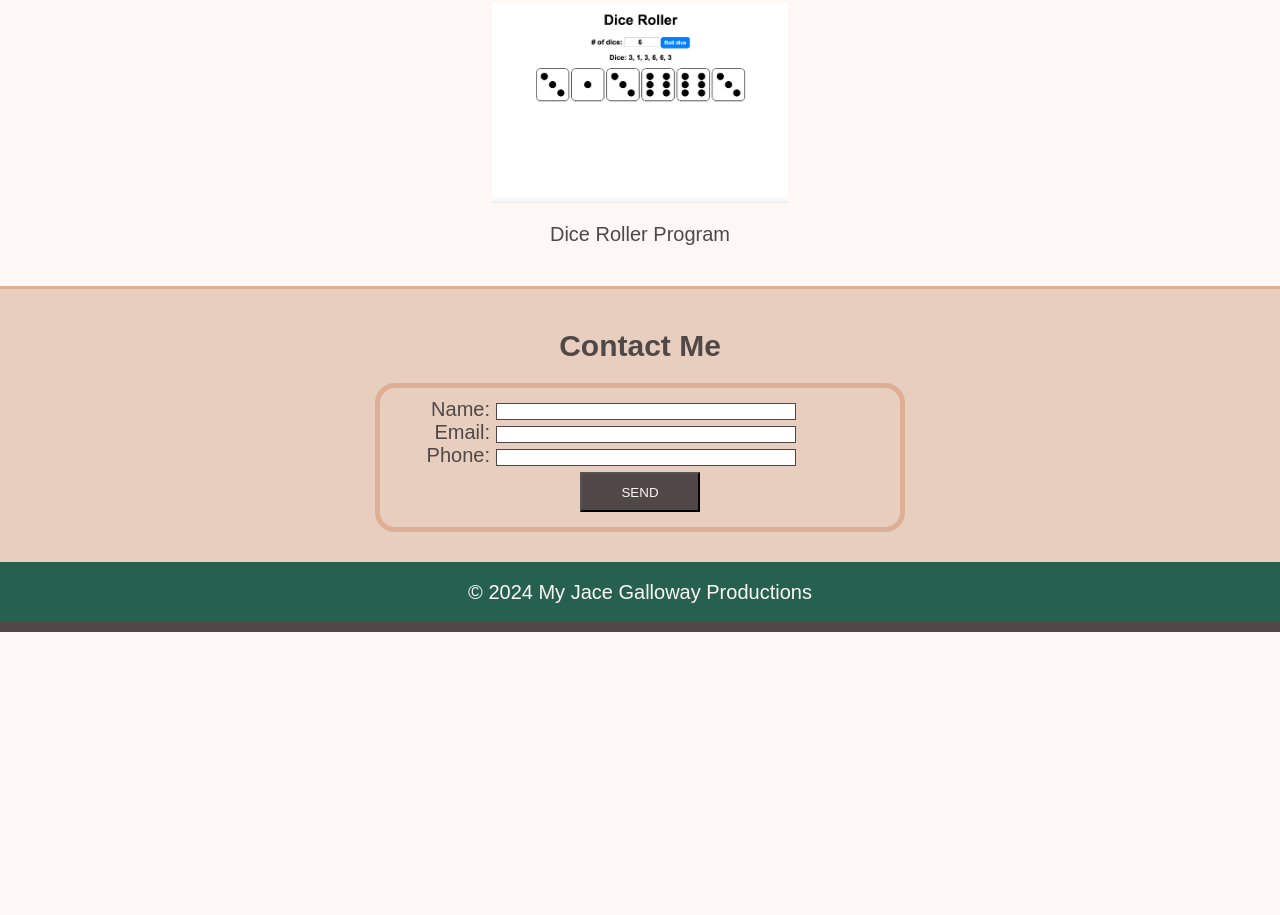
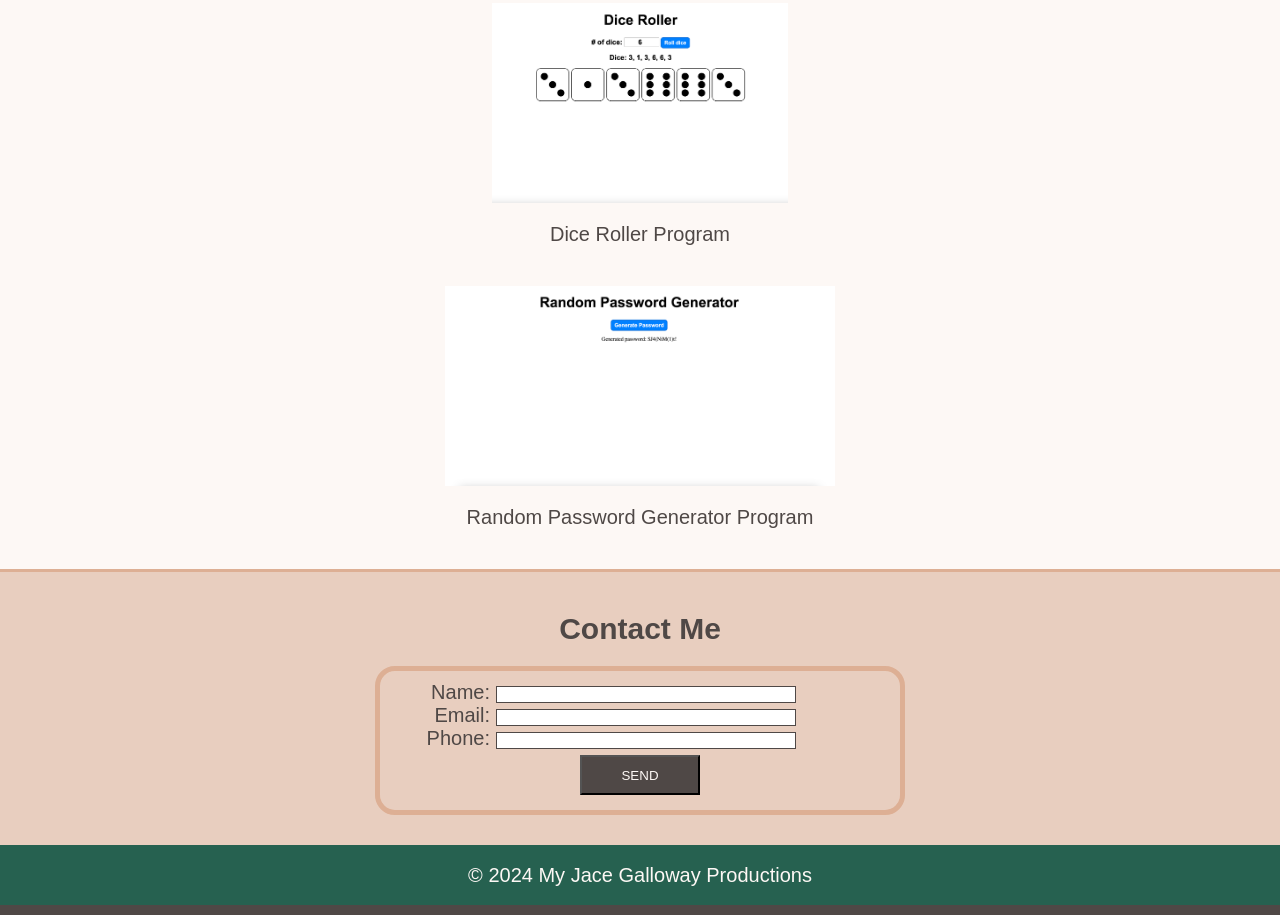
Before and after one commit to JaceG/Jace-Galloway-Website-Mini-Project-Clone, a plain HTML site: page Portfolio.html in a window 1280 px wide. Shown: the part 980-1895 px from the top of the page. Before the commit the page ends 1612 px from the top, so only its background shows below. Drawn offline with Linux system fonts and the light colour scheme.

Commit message:
Portfolio Updated with Random Password Generator Program

```diff
--- a/Portfolio.html
+++ b/Portfolio.html
@@ -51,6 +51,13 @@
       </a>
     </figure>
 
+    <figure>
+      <a target="_blank" href="https://jaceg.github.io/Random-Password-Generator/">
+       <img class="portfolio-screenshot" src="./assets/images/Random-Password-Generator.png" alt="CSS Snippet Cheatsheet Site Screenshot">
+      <figcaption class="portfolio-figcaption">Random Password Generator Program</figcaption>
+      </a>
+    </figure>
+
     <section id="contact">
       <h2>Contact Me</h2>
       <form>
```
Lines whose indentation alone changed are shown as unchanged.
